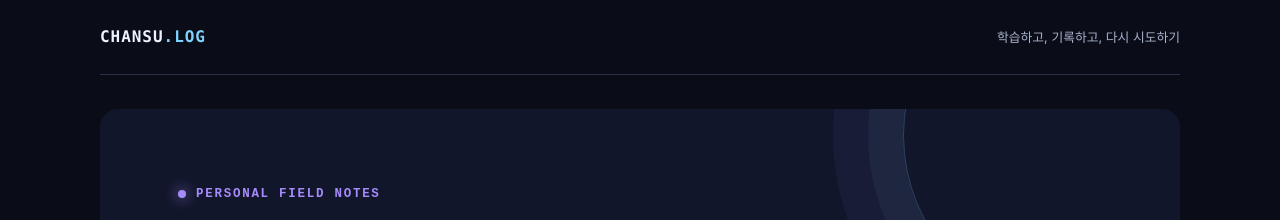
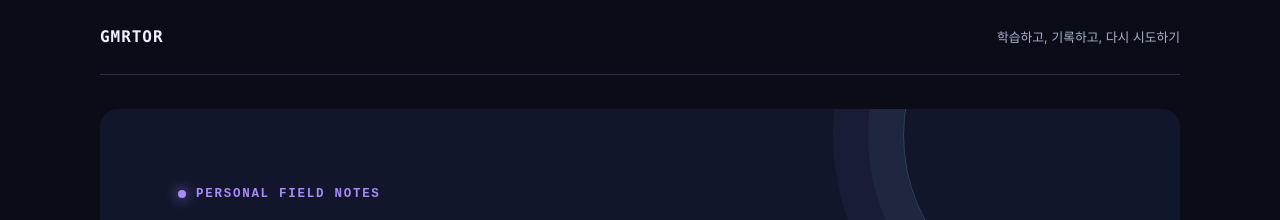
Before and after one commit to chansu8472-cpu/chansu8472-cpu.github.io, a Jekyll site: the page index.html, which Jekyll copies as it is, in a window 1280 px wide. Shown: the top 220 px of the page. Built offline with Jekyll 4.4.1, drawn with Linux system fonts in a browser that asks for light colours.

Commit message:
Use GMRTOR branding and category-specific links

```diff
--- a/index.html
+++ b/index.html
@@ -56,7 +56,7 @@
 <body>
   <div class="wrap">
     <header class="topbar">
-      <a class="brand" href="#home">CHANSU<span>.LOG</span></a>
+      <a class="brand" href="#home">GMRTOR</a>
       <small>학습하고, 기록하고, 다시 시도하기</small>
     </header>
 
@@ -91,12 +91,12 @@
           <p>주제를 눌러 해당 기록을 모아볼 수 있어요.</p>
         </div>
         <div class="grid">
-          <a class="card" href="/categories.html#development"><div class="card-top"><span>01 / CODE</span><span class="card-icon">&lt;/&gt;</span></div><h3>개발</h3><p>개발 공부와 프로젝트에서 배운 것</p><span class="arrow">기록 보기 ↗</span></a>
-          <a class="card" href="/categories.html#ctf-wargame"><div class="card-top"><span>02 / PRACTICE</span><span class="card-icon">⌘</span></div><h3>CTF/Wargame</h3><p>문제 풀이와 분석 과정</p><span class="arrow">기록 보기 ↗</span></a>
-          <a class="card" href="/categories.html#bug-bounty"><div class="card-top"><span>03 / RESEARCH</span><span class="card-icon">◎</span></div><h3>Bug Bounty</h3><p>취약점 조사와 보안 학습 노트</p><span class="arrow">기록 보기 ↗</span></a>
-          <a class="card" href="/categories.html#tech-writing"><div class="card-top"><span>04 / NOTES</span><span class="card-icon">✎</span></div><h3>블로그/기술문서</h3><p>기술 개념과 시행착오를 글로 정리</p><span class="arrow">기록 보기 ↗</span></a>
-          <a class="card" href="/categories.html#papers"><div class="card-top"><span>05 / READING</span><span class="card-icon">⌕</span></div><h3>논문/컨퍼런스</h3><p>읽고 들은 내용을 요약하고 생각하기</p><span class="arrow">기록 보기 ↗</span></a>
-          <a class="card" href="/categories.html#activities"><div class="card-top"><span>06 / GROWTH</span><span class="card-icon">↗</span></div><h3>공모전/자격증</h3><p>도전과 활동, 준비 과정 기록</p><span class="arrow">기록 보기 ↗</span></a>
+          <a class="card" href="/categories.html?category=development"><div class="card-top"><span>01 / CODE</span><span class="card-icon">&lt;/&gt;</span></div><h3>개발</h3><p>개발 공부와 프로젝트에서 배운 것</p><span class="arrow">기록 보기 ↗</span></a>
+          <a class="card" href="/categories.html?category=ctf-wargame"><div class="card-top"><span>02 / PRACTICE</span><span class="card-icon">⌘</span></div><h3>CTF/Wargame</h3><p>문제 풀이와 분석 과정</p><span class="arrow">기록 보기 ↗</span></a>
+          <a class="card" href="/categories.html?category=bug-bounty"><div class="card-top"><span>03 / RESEARCH</span><span class="card-icon">◎</span></div><h3>Bug Bounty</h3><p>취약점 조사와 보안 학습 노트</p><span class="arrow">기록 보기 ↗</span></a>
+          <a class="card" href="/categories.html?category=tech-writing"><div class="card-top"><span>04 / NOTES</span><span class="card-icon">✎</span></div><h3>블로그/기술문서</h3><p>기술 개념과 시행착오를 글로 정리</p><span class="arrow">기록 보기 ↗</span></a>
+          <a class="card" href="/categories.html?category=papers"><div class="card-top"><span>05 / READING</span><span class="card-icon">⌕</span></div><h3>논문/컨퍼런스</h3><p>읽고 들은 내용을 요약하고 생각하기</p><span class="arrow">기록 보기 ↗</span></a>
+          <a class="card" href="/categories.html?category=activities"><div class="card-top"><span>06 / GROWTH</span><span class="card-icon">↗</span></div><h3>공모전/자격증</h3><p>도전과 활동, 준비 과정 기록</p><span class="arrow">기록 보기 ↗</span></a>
         </div>
       </section>
 
```
